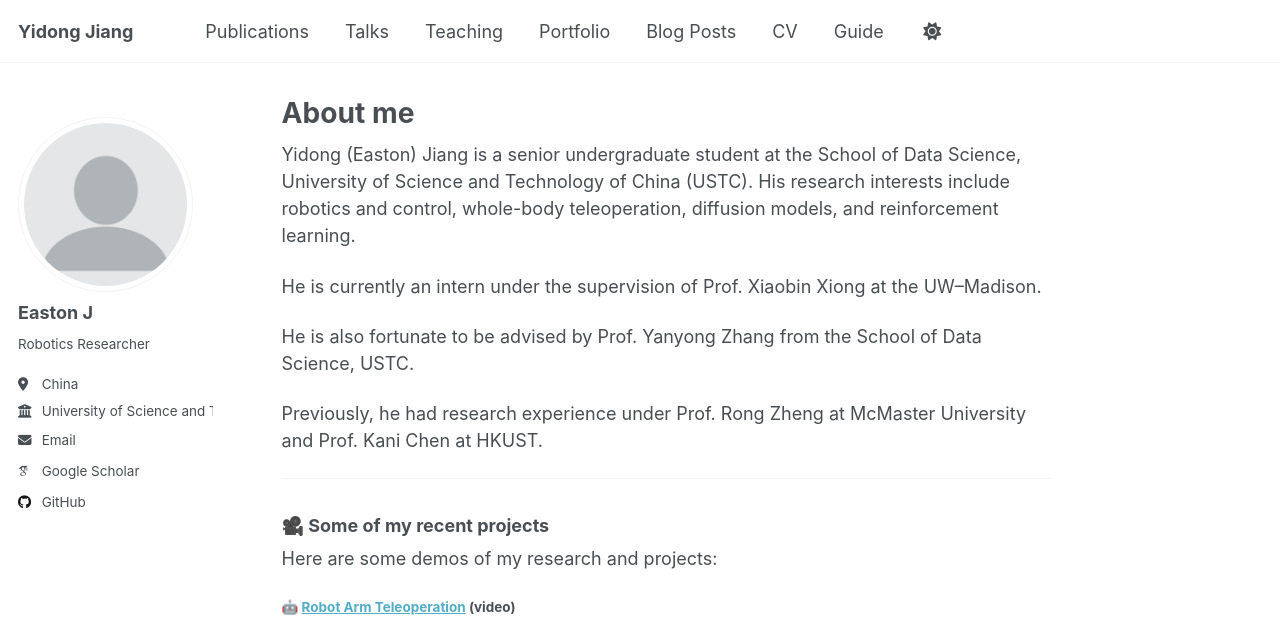
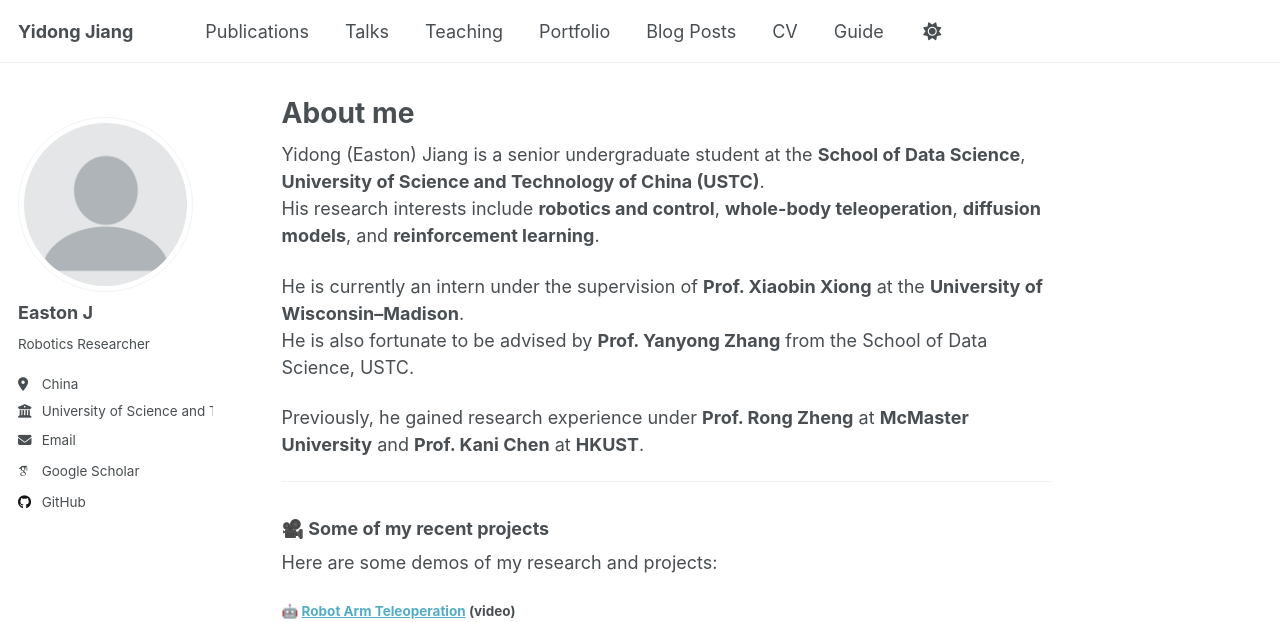
Before and after one commit to 1EastonJ/1eastonj, a Jekyll site: the page built from _pages/about.md, in a window 1280 px wide and 1400 px high. Shown: the top 622 px of the window. Built offline with Jekyll 4.4.1, drawn with Linux system fonts in a browser that asks for light colours; some web fonts are replaced; a script that is not in the unit is left out; some of the changed text lies outside the part shown; grey boxes are pictures that could not be loaded.

Commit message:
Update about.md

```diff
--- a/_pages/about.md
+++ b/_pages/about.md
@@ -7,14 +7,14 @@ redirect_from:
   - /about.html
 ---
 
-Yidong (Easton) Jiang is a senior undergraduate student at the School of Data Science, University of Science and Technology of China (USTC).
-His research interests include robotics and control, whole-body teleoperation, diffusion models, and reinforcement learning.
+Yidong (Easton) Jiang is a senior undergraduate student at the **School of Data Science**, **University of Science and Technology of China (USTC)**.
+His research interests include **robotics and control**, **whole-body teleoperation**, **diffusion models**, and **reinforcement learning**.
 
-He is currently an intern under the supervision of Prof. Xiaobin Xiong at the UW–Madison.
+He is currently an intern under the supervision of **Prof. Xiaobin Xiong** at the **University of Wisconsin–Madison**.
+He is also fortunate to be advised by **Prof. Yanyong Zhang** from the School of Data Science, USTC.
 
-He is also fortunate to be advised by Prof. Yanyong Zhang from the School of Data Science, USTC.
+Previously, he gained research experience under **Prof. Rong Zheng** at **McMaster University** and **Prof. Kani Chen** at **HKUST**.
 
-Previously, he had research experience under Prof. Rong Zheng at McMaster University and Prof. Kani Chen at HKUST.
 
 ---
 
```
Also changed, not shown: other parts of _pages/about.md (+7 -2 lines).
